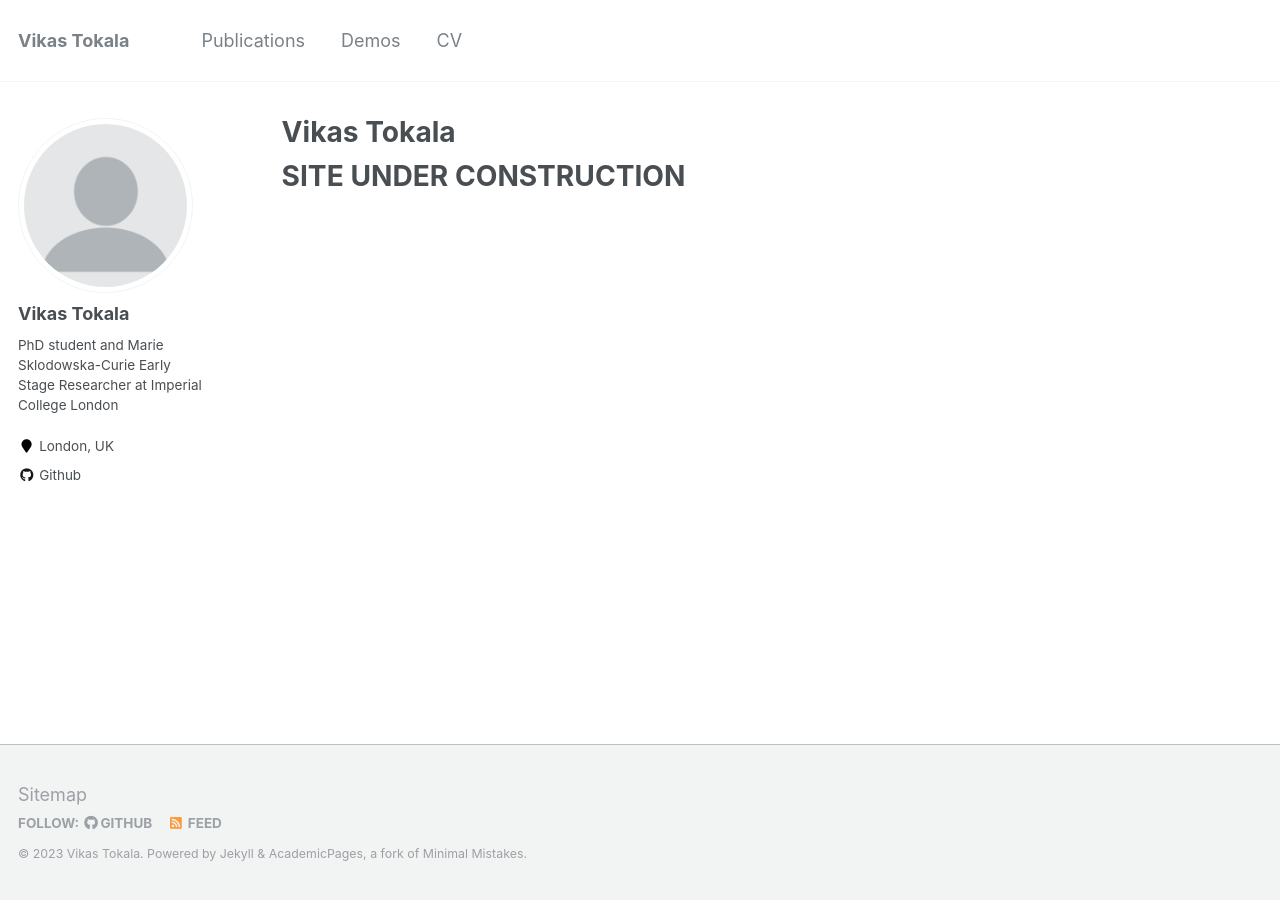
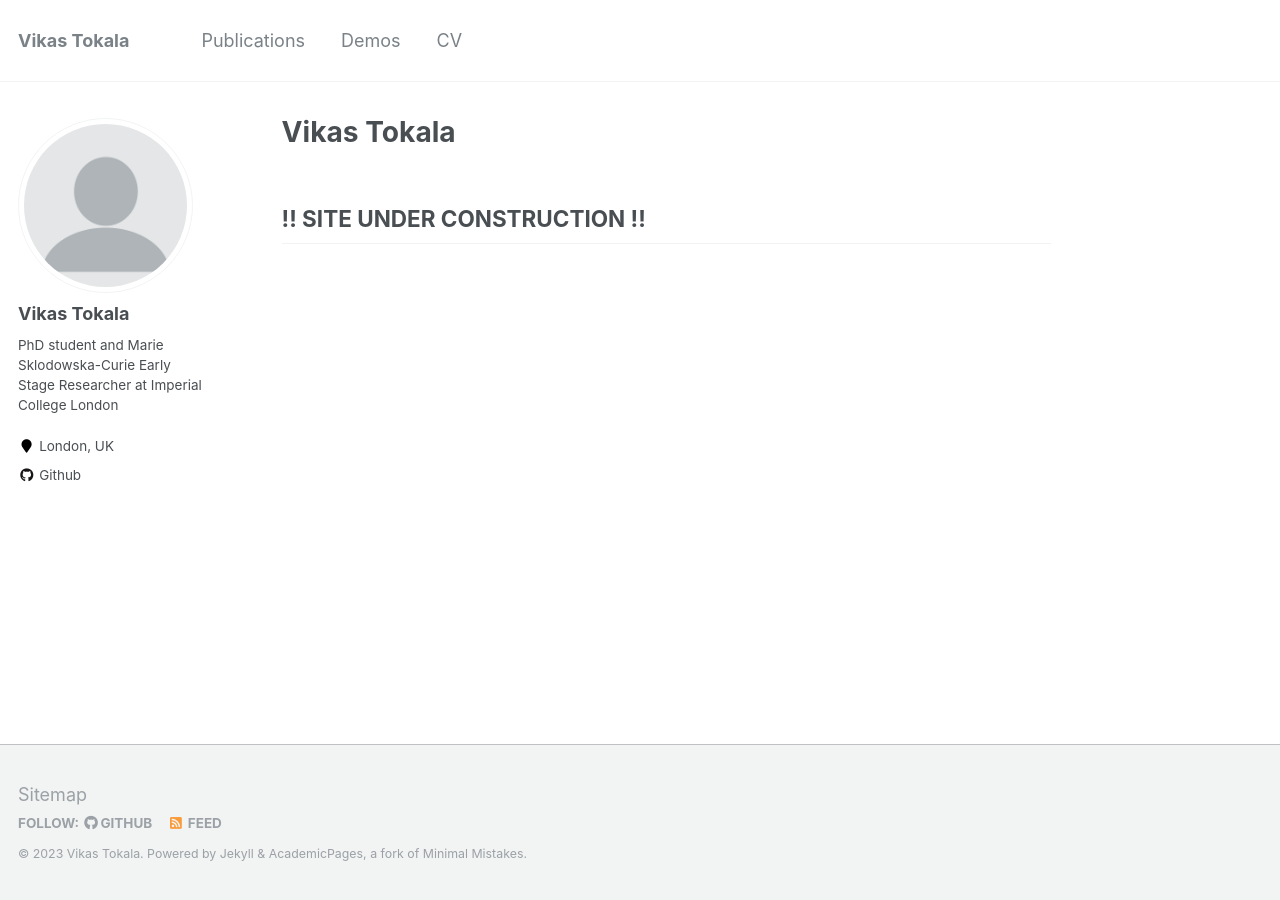
Before and after one commit to VikasTokala/VikasTokala.github.io, a Jekyll site: the page built from _pages/about.md, in a window 1280 px wide. Built offline with Jekyll 4.4.1, drawn with Linux system fonts in a browser that asks for light colours.

```diff
--- a/_pages/about.md
+++ b/_pages/about.md
@@ -7,7 +7,7 @@ redirect_from:
   - /about/
   - /about.html
 ---
-# SITE UNDER CONSTRUCTION
+## !! SITE UNDER CONSTRUCTION !!
 <!-- This is the front page of a website that is powered by the [academicpages template](https://github.com/academicpages/academicpages.github.io) and hosted on GitHub pages. [GitHub pages](https://pages.github.com) is a free service in which websites are built and hosted from code and data stored in a GitHub repository, automatically updating when a new commit is made to the respository. This template was forked from the [Minimal Mistakes Jekyll Theme](https://mmistakes.github.io/minimal-mistakes/) created by Michael Rose, and then extended to support the kinds of content that academics have: publications, demos, teaching, a portfolio, blog posts, and a dynamically-generated CV. You can fork [this repository](https://github.com/academicpages/academicpages.github.io) right now, modify the configuration and markdown files, add your own PDFs and other content, and have your own site for free, with no ads! An older version of this template powers my own personal website at [stuartgeiger.com](http://stuartgeiger.com), which uses [this Github repository](https://github.com/staeiou/staeiou.github.io).
 
 A data-driven personal website
```
